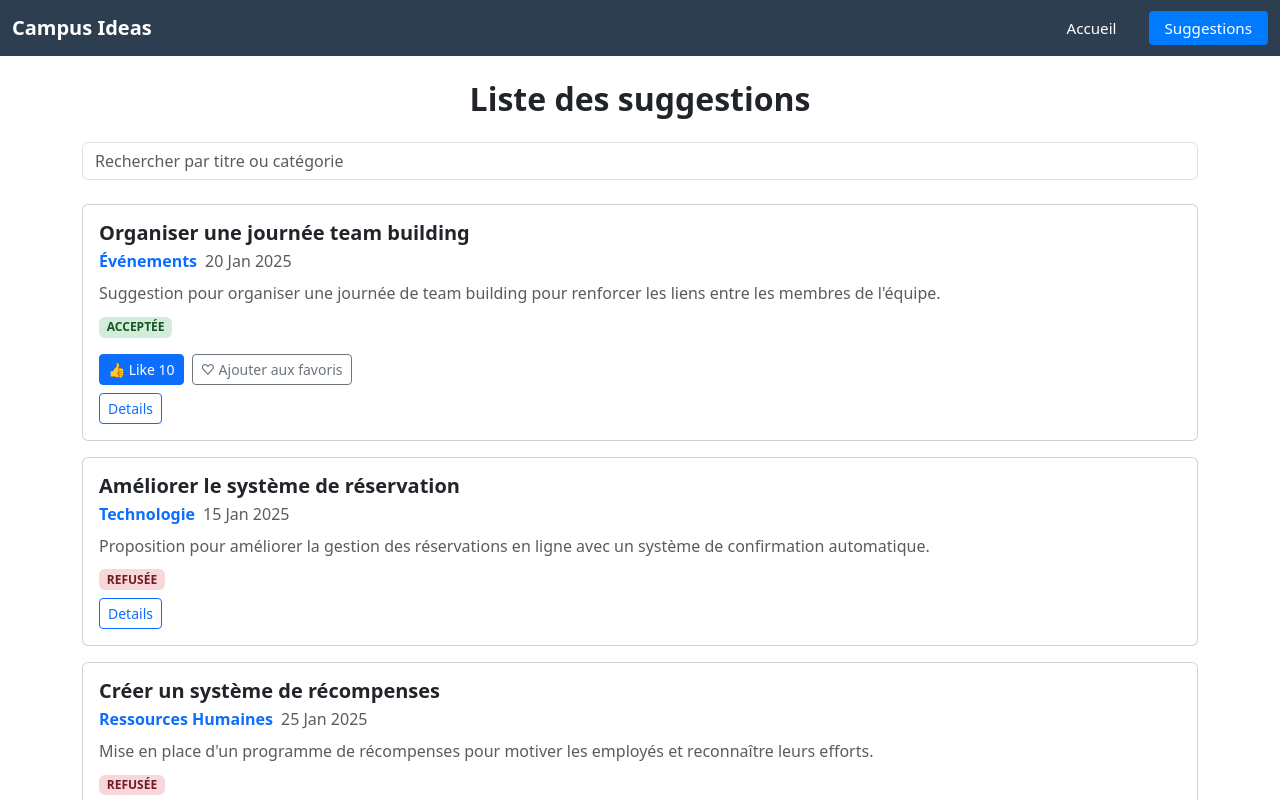
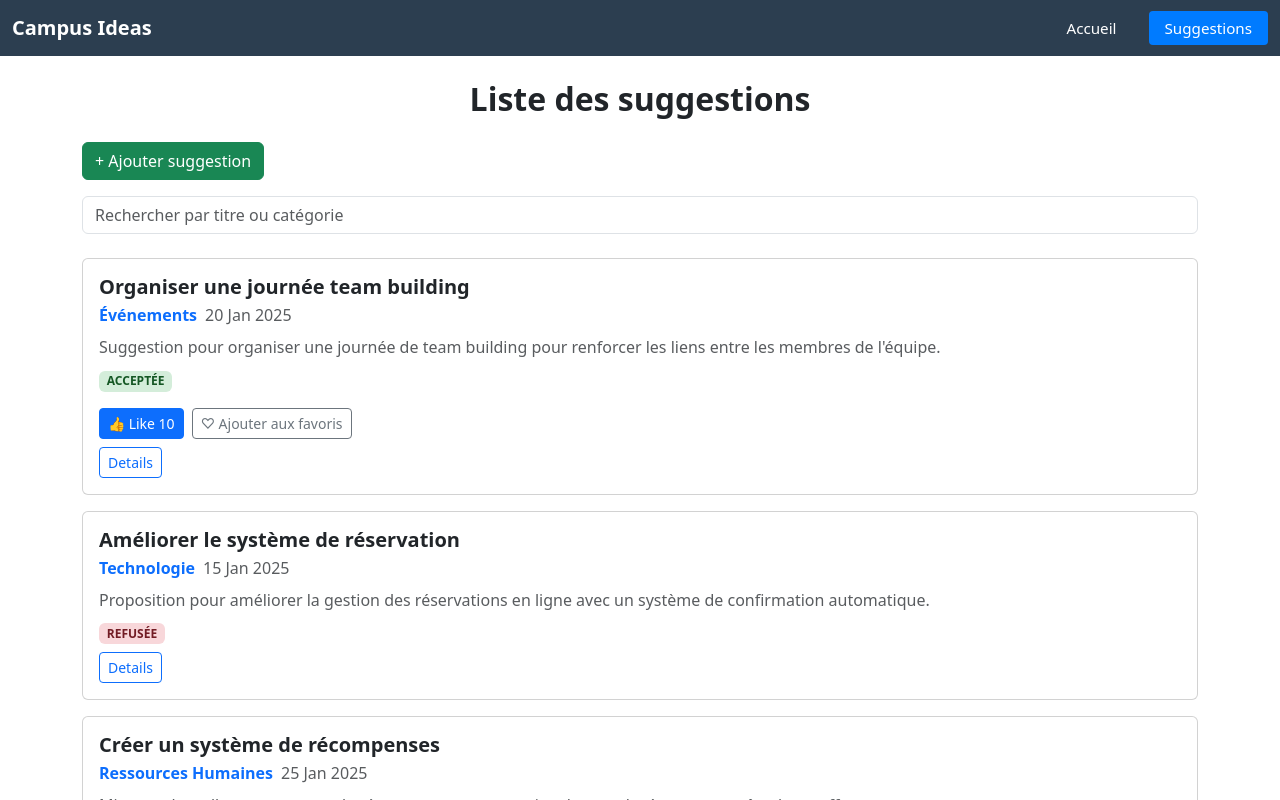
Before and after one commit to Bridgett7/Angular-Workshop, an Angular app: page /suggestions in a window 1280 px wide. Shown: the top 800 px of the page. Built offline with nearby package versions, Linux system fonts and the light colour scheme.

Commit message:
workshop4: bouton ajouter suggestion + route vers formulaire

```diff
--- a/src/app/features/suggestions/list-suggestion/list-suggestion.component.html
+++ b/src/app/features/suggestions/list-suggestion/list-suggestion.component.html
@@ -1,5 +1,10 @@
 <div class="container py-4">
   <h2 class="text-center fw-bold mb-4">Liste des suggestions</h2>
+
+  <!-- Bouton Ajouter -->
+  <div class="mb-3">
+    <a class="btn btn-success" routerLink="/suggestions/form">+ Ajouter suggestion</a>
+  </div>
 
   <!-- Barre de recherche -->
   <div class="mb-4">
--- a/src/app/features/suggestions/suggestions-routing.module.ts
+++ b/src/app/features/suggestions/suggestions-routing.module.ts
@@ -2,9 +2,11 @@ import { NgModule } from '@angular/core';
 import { RouterModule, Routes } from '@angular/router';
 import { ListSuggestionComponent } from './list-suggestion/list-suggestion.component';
 import { SuggestionDetailsComponent } from './suggestion-details/suggestion-details.component';
+import { SuggestionFormComponent } from './suggestion-form/suggestion-form.component';
 
 const routes: Routes = [
   { path: '', component: ListSuggestionComponent },
+  { path: 'form', component: SuggestionFormComponent },
   { path: ':id', component: SuggestionDetailsComponent }
 ];
 
```
